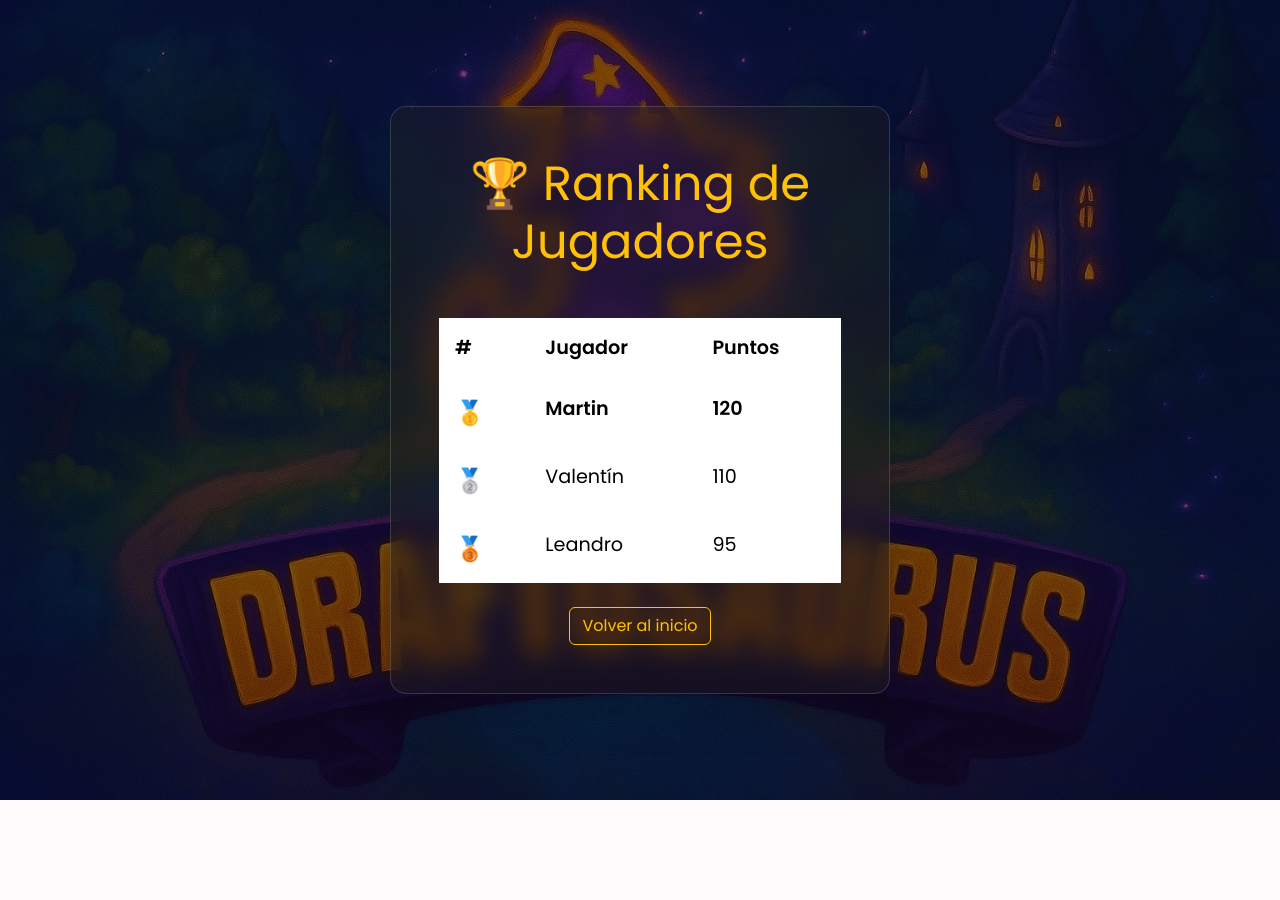
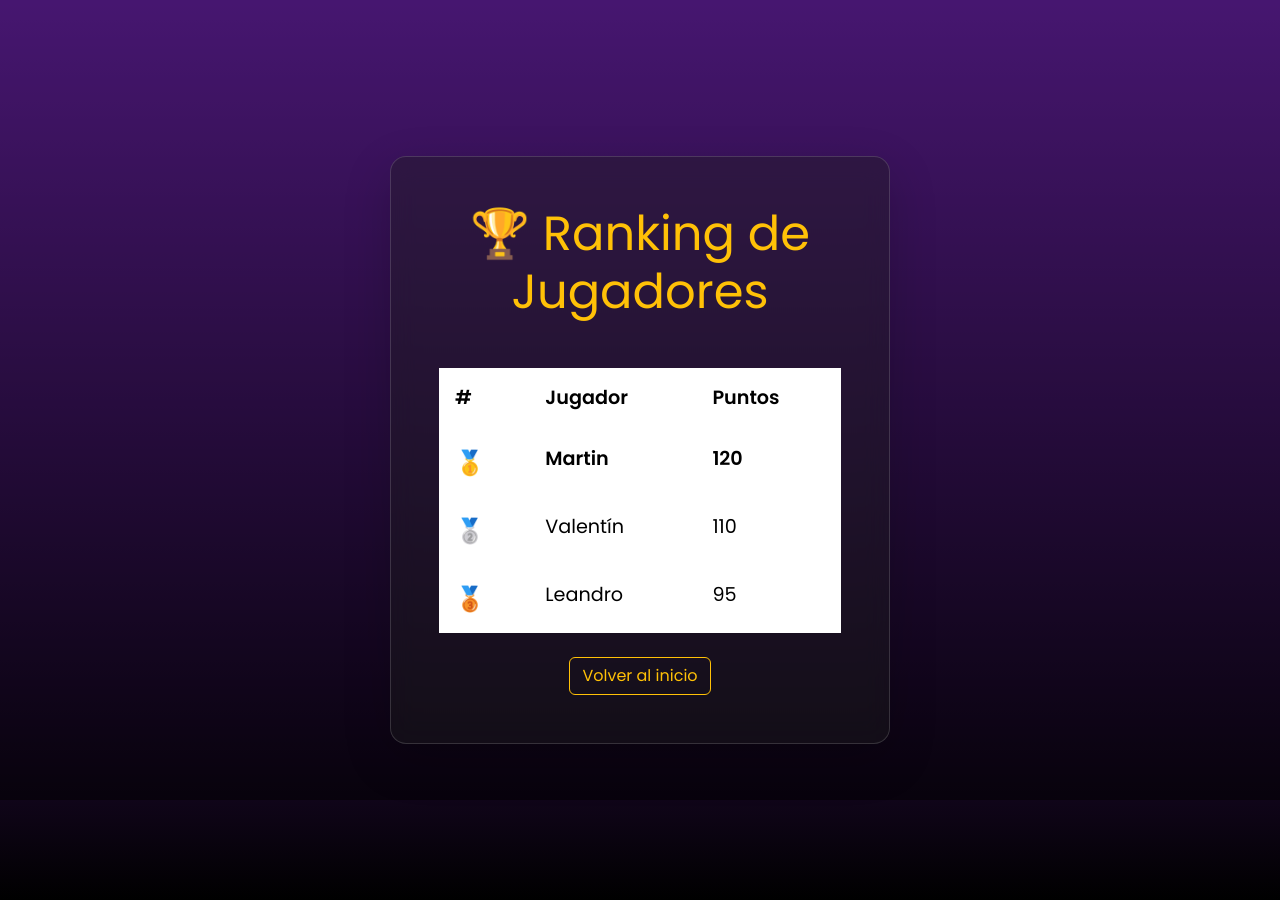
Before and after one commit to DMW-Indie-Games-Developers/Draftosaurus, a PHP site: page /ranking.html in a window 1280 px wide. Before the commit the page ends 800 px from the top, so only its background shows below. Run offline with PHP 8.4, Linux system fonts and the light colour scheme.

Commit message:
Agrego fondo en degrades a la seccion de puntuacion

```diff
--- a/css/ranking.css
+++ b/css/ranking.css
@@ -93,3 +93,9 @@ body {
   background-color: #e0a800;
   transform: scale(1.05);
 }
+
+body {
+    background: linear-gradient(to bottom, #8e2de2, #000000);
+    color: white;
+    padding: 50px 20px;
+}
```
